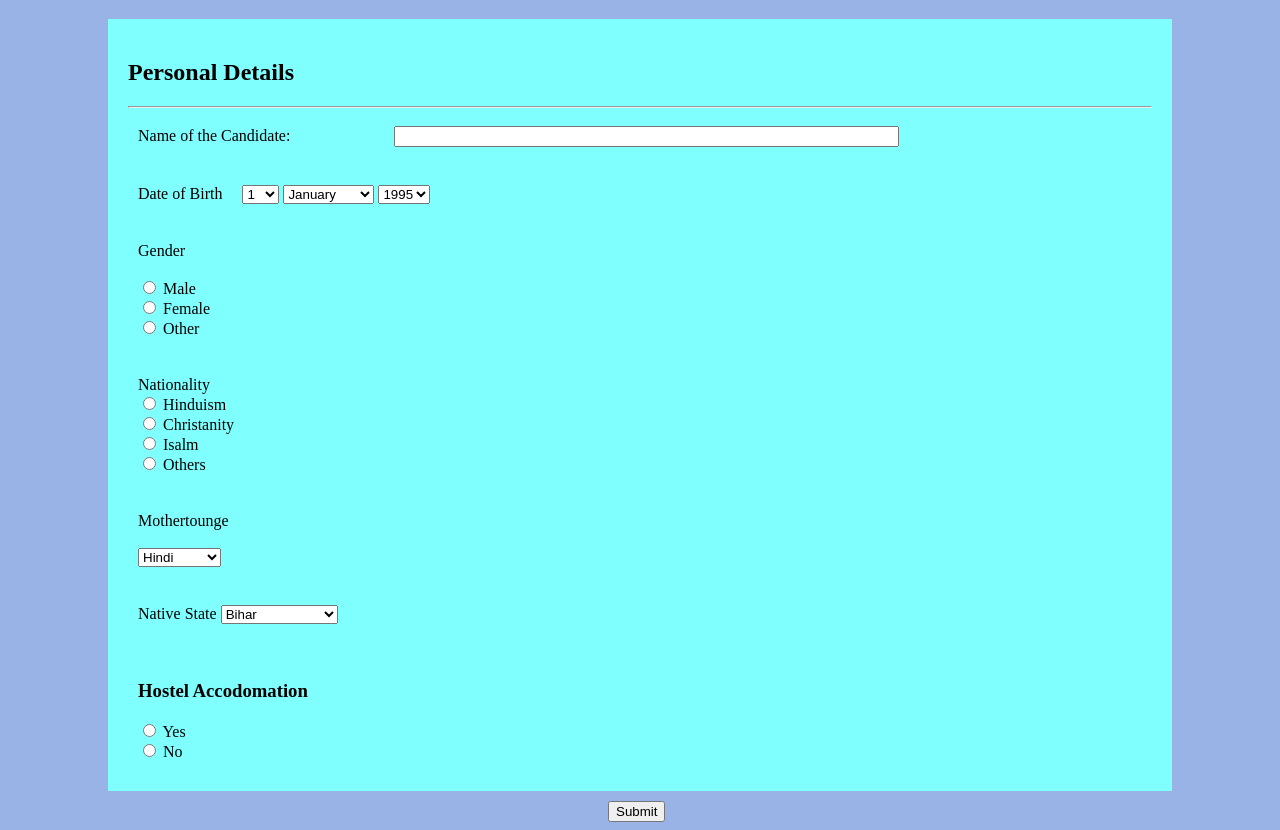
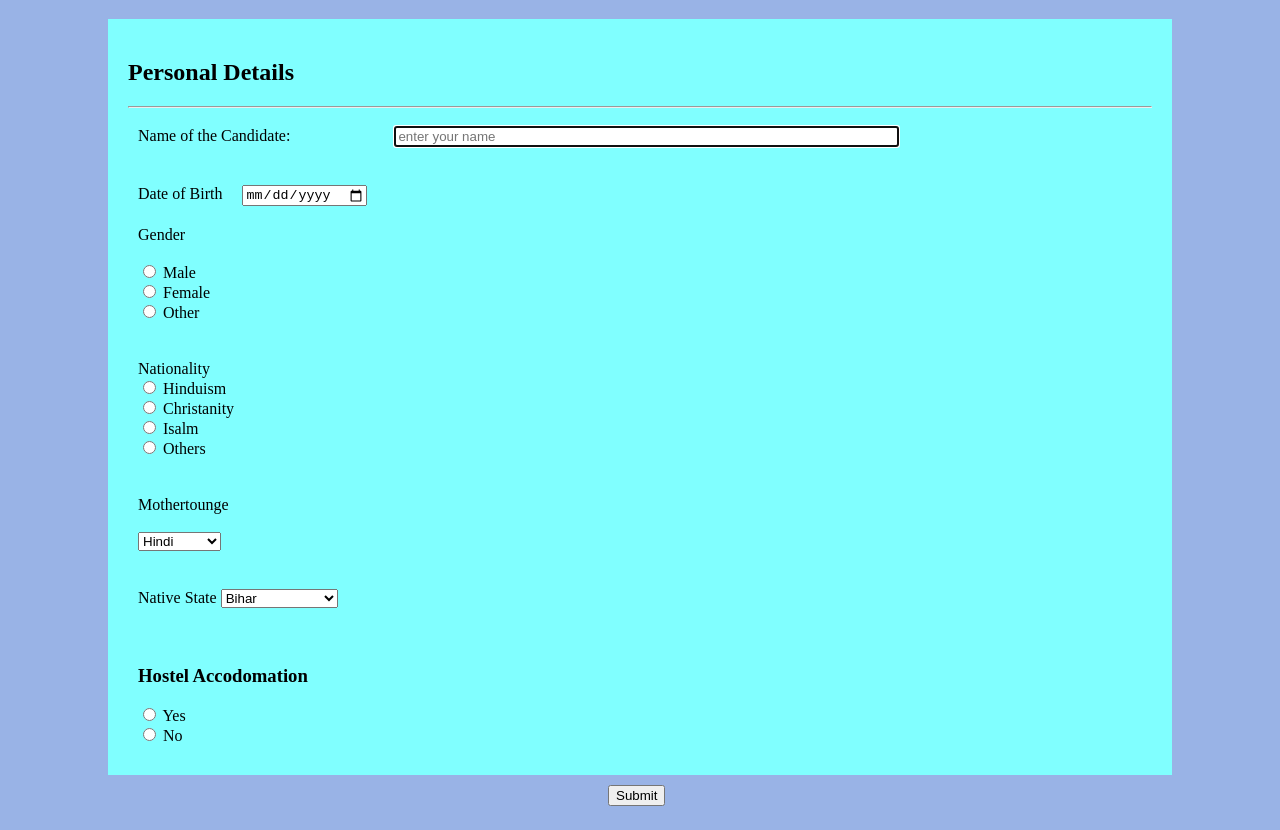
Before and after one commit to kundan111/A-simple-HTML-form, a plain HTML site: page index.html in a window 1280 px wide. Shown: the part 61-891 px from the top of the page. Drawn offline with Linux system fonts and the light colour scheme.

Commit message:
replaced the long date code with simple type=date code

```diff
--- a/index.html
+++ b/index.html
@@ -37,73 +37,12 @@
       <div class="personalDetails">
         <div class="box">
           <span style="margin:0px 100px 0px 0px; padding-top: 40px;">Name of the Candidate: </span>
-          <input type="text" size="60" id="textbox"><br><br>
+          <input type="text" size="60" id="textbox" placeholder="enter your name" autofocus required /><br><br>
         </div>
 
         <div class="box">
           <span style="margin:0px 16px 0px 0px;">Date of Birth</span>
-          <select name="date">
-              <option value="volvo">1</option>
-              <option value="saab">2</option>
-              <option value="fiat">3</option>
-              <option value="audi">4</option>
-              <option value="volvo">5</option>
-              <option value="saab">6</option>
-              <option value="fiat">7</option>
-              <option value="audi">8</option>
-              <option value="volvo">9</option>
-              <option value="saab">10</option>
-              <option value="fiat">11</option>
-              <option value="audi">12</option>
-              <option value="volvo">13</option>
-              <option value="saab">14</option>
-              <option value="fiat">15</option>
-              <option value="audi">16</option>
-              <option value="volvo">17</option>
-              <option value="saab">18</option>
-              <option value="fiat">19</option>
-              <option value="audi">20</option>
-              <option value="volvo">21</option>
-              <option value="saab">22</option>
-              <option value="fiat">23</option>
-              <option value="audi">24</option>
-              <option value="volvo">25</option>
-              <option value="saab">26</option>
-              <option value="fiat">27</option>
-              <option value="audi">28</option>
-              <option value="audi">29</option>
-              <option value="audi">30</option>
-              <option value="audi">31</option>
-          </select>
-
-          <select name="month">
-              <option>January</option>
-              <option>Februaryab</option>
-              <option>March</option>
-              <option>April</option>
-              <option>May</option>
-              <option>June</option>
-              <option>July</option>
-              <option>August</option>
-              <option>September</option>
-              <option>August</option>
-              <option>November</option>
-              <option>December</option>
-          </select>
-
-          <select name="year">
-            <option>1995</option>
-            <option>1996</option>
-            <option>1997</option>
-            <option>1998</option>
-            <option>1999</option>
-            <option>2000</option>
-            <option>2001</option>
-            <option>2002</option>
-            <option>2003</option>
-            <option>2004</option>
-          </select><br><br>
-
+          <input type="date">
         </div>
 
       <div class="box">
```
